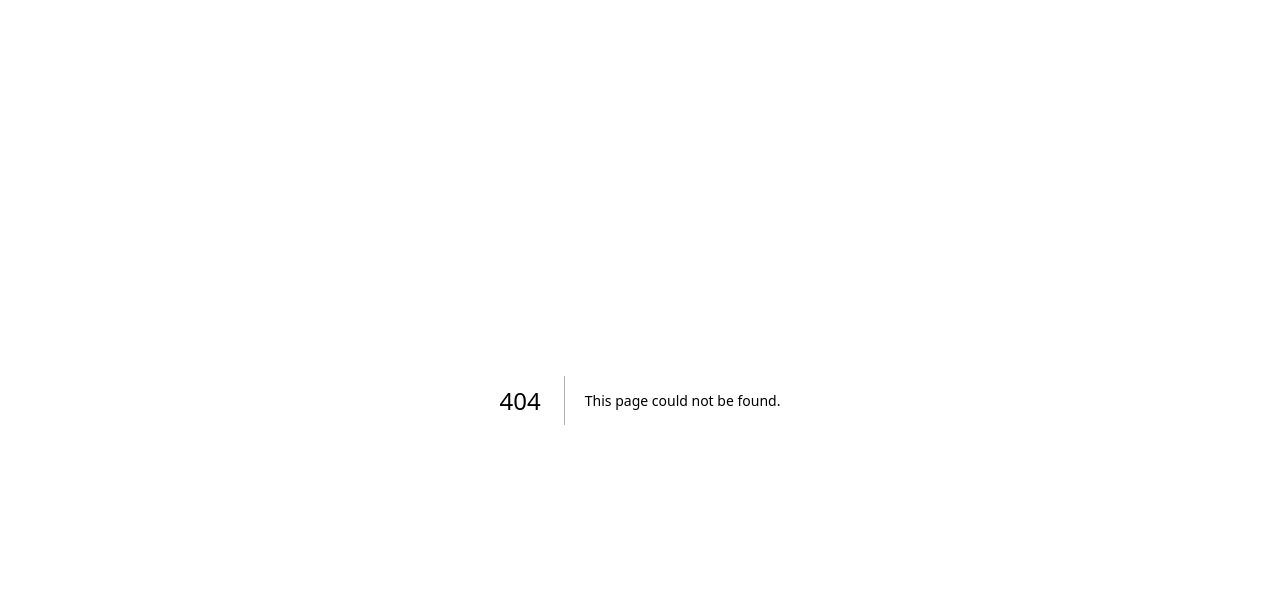
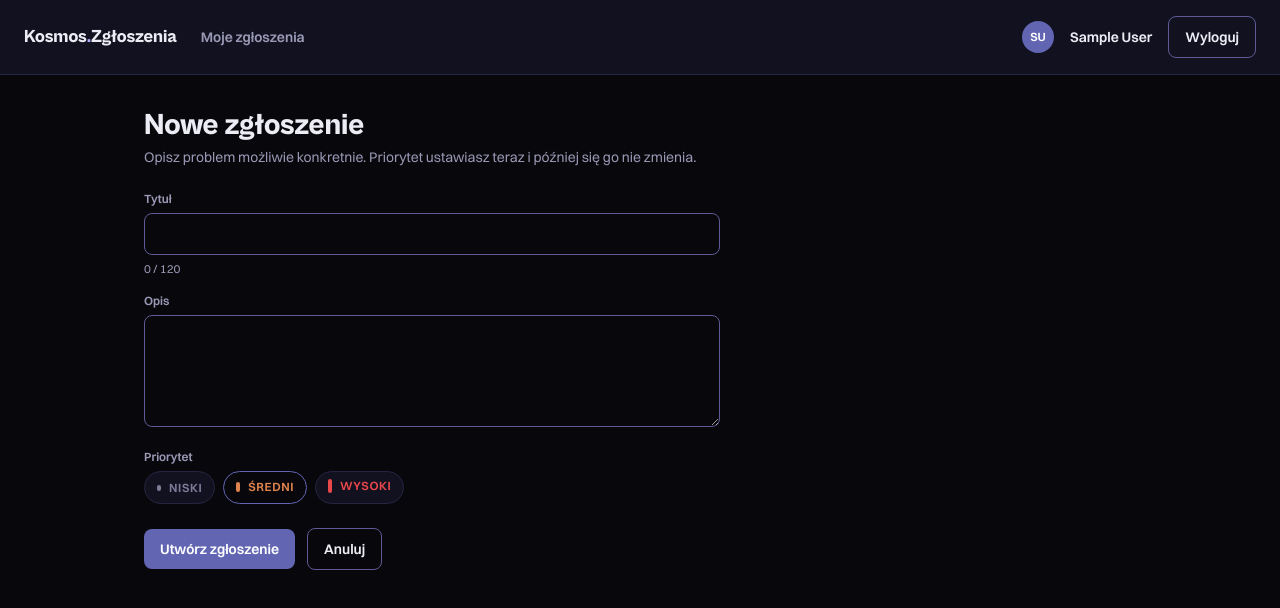
Before and after one commit to kuba-wojtas/kosmos, a Next.js app: page /zgloszenia/nowe in a window 1280 px wide. Before the commit this address had no page. Shown: the top 608 px of the page. Built offline with nearby package versions, Linux system fonts and the light colour scheme; no server answers; sample sign-in values are in the browser's storage.

Commit message:
nowe zgloszenie

```diff
--- /dev/null
+++ b/src/actions/tickets.ts
@@ -0,0 +1,48 @@
+"use server";
+
+import { revalidatePath } from "next/cache";
+import { z } from "zod";
+import { prisma } from "@/lib/prisma";
+import { requireSession } from "@/lib/session";
+import { newTicketSchema } from "@/lib/validation";
+import type { ActionResult } from "@/lib/action-result";
+
+export async function createTicket(data: unknown): Promise<ActionResult<{ number: number }>> {
+  const result = newTicketSchema.safeParse(data);
+  if (!result.success) {
+    return {
+      ok: false,
+      error: "Popraw zaznaczone pola.",
+      fieldErrors: z.flattenError(result.error).fieldErrors as Record<string, string[]>,
+    };
+  }
+
+  const user = await requireSession();
+  const { title, description, priority } = result.data;
+
+  // Blok obejmujacy zapis do bazy, tak jak w registerUser: tworzenie zgloszenia
+  // moze odrzucic obietnice z powodow infrastrukturalnych (cold start Neona,
+  // wyczerpana pula polaczen), nie tylko z powodu blednych danych, a akcja
+  // serwerowa nie moze wtedy rzucic w strone formularza.
+  try {
+    // authorId zawsze z sesji, nigdy z wejscia. Jawny literal, nie rozwiniecie
+    // zwalidowanych danych: dodatkowe pole w zadaniu nie moze podszyc sie pod
+    // innego autora. Status zostaje na domyslnym NEW ze schematu.
+    const ticket = await prisma.ticket.create({
+      data: {
+        title,
+        description,
+        priority,
+        authorId: user.id,
+      },
+      select: { number: true },
+    });
+
+    revalidatePath("/zgloszenia");
+    return { ok: true, data: { number: ticket.number } };
+  } catch {
+    // Nie ujawniamy tresci wyjatku: moze zawierac nazwy kolumn i fragmenty
+    // zapytania. Uzytkownik dostaje ogolny komunikat, akcja mimo to nie rzuca.
+    return { ok: false, error: "Nie udało się utworzyć zgłoszenia. Spróbuj ponownie." };
+  }
+}
--- /dev/null
+++ b/src/app/zgloszenia/nowe/page.tsx
@@ -0,0 +1,16 @@
+import { TicketForm } from "@/components/TicketForm";
+
+export default function NoweZgloszeniePage() {
+  return (
+    <div className="max-w-xl">
+      <h1 className="font-display text-3xl font-extrabold text-fg">Nowe zgłoszenie</h1>
+      <p className="mt-1 text-sm text-muted">
+        Opisz problem możliwie konkretnie. Priorytet ustawiasz teraz i później się go nie zmienia.
+      </p>
+
+      <div className="mt-6">
+        <TicketForm />
+      </div>
+    </div>
+  );
+}
--- /dev/null
+++ b/src/components/TicketForm.tsx
@@ -0,0 +1,131 @@
+"use client";
+
+import { useState } from "react";
+import type { KeyboardEvent } from "react";
+import { useForm } from "react-hook-form";
+import { zodResolver } from "@hookform/resolvers/zod";
+import { useRouter } from "next/navigation";
+import { Button } from "@/components/ui/Button";
+import { Chip } from "@/components/ui/Chip";
+import { FieldError } from "@/components/ui/FieldError";
+import { Input } from "@/components/ui/Input";
+import { PriorityMark } from "@/components/ui/PriorityMark";
+import { Textarea } from "@/components/ui/Textarea";
+import { createTicket } from "@/actions/tickets";
+import { ALL_PRIORITIES } from "@/lib/labels";
+import { newTicketSchema, type NewTicket } from "@/lib/validation";
+
+const TITLE_MAX_LENGTH = 120;
+
+export function TicketForm() {
+  const router = useRouter();
+  const [formError, setFormError] = useState<string | null>(null);
+
+  const {
+    register,
+    handleSubmit,
+    setValue,
+    setError,
+    watch,
+    formState: { errors, isSubmitting },
+  } = useForm<NewTicket>({
+    resolver: zodResolver(newTicketSchema),
+    defaultValues: { title: "", description: "", priority: "MEDIUM" },
+  });
+
+  const title = watch("title");
+  const priority = watch("priority");
+
+  // Roving tabindex: strzalki przesuwaja wybor i fokus razem, tak jak w
+  // natywnej grupie radio. Tab wchodzi w grupe tylko na aktywnym elemencie.
+  function selectPriority(index: number) {
+    const value = ALL_PRIORITIES[index];
+    setValue("priority", value, { shouldValidate: true, shouldDirty: true });
+    document.getElementById(`priority-${value}`)?.focus();
+  }
+
+  function handlePriorityKeyDown(event: KeyboardEvent<HTMLButtonElement>, index: number) {
+    if (event.key === "ArrowRight" || event.key === "ArrowDown") {
+      event.preventDefault();
+      selectPriority((index + 1) % ALL_PRIORITIES.length);
+    } else if (event.key === "ArrowLeft" || event.key === "ArrowUp") {
+      event.preventDefault();
+      selectPriority((index - 1 + ALL_PRIORITIES.length) % ALL_PRIORITIES.length);
+    }
+  }
+
+  async function submit(data: NewTicket) {
+    setFormError(null);
+    const result = await createTicket(data);
+
+    if (!result.ok) {
+      if (result.fieldErrors) {
+        for (const [field, messages] of Object.entries(result.fieldErrors)) {
+          setError(field as keyof NewTicket, { message: messages[0] });
+        }
+      } else {
+        setFormError(result.error);
+      }
+      return;
+    }
+
+    router.push(`/zgloszenia/${result.data.number}`);
+  }
+
+  return (
+    <form onSubmit={handleSubmit(submit)} noValidate>
+      <label className="mb-1.5 block text-xs font-semibold text-muted" htmlFor="title">
+        Tytuł
+      </label>
+      <Input id="title" aria-invalid={!!errors.title} {...register("title")} />
+      <div className="mt-1.5 flex items-center justify-between gap-4">
+        <FieldError>{errors.title?.message}</FieldError>
+        <span className="whitespace-nowrap text-xs text-muted">
+          {title.length} / {TITLE_MAX_LENGTH}
+        </span>
+      </div>
+
+      <label className="mb-1.5 mt-4 block text-xs font-semibold text-muted" htmlFor="description">
+        Opis
+      </label>
+      <Textarea id="description" aria-invalid={!!errors.description} {...register("description")} />
+      <FieldError>{errors.description?.message}</FieldError>
+
+      <span className="mb-1.5 mt-4 block text-xs font-semibold text-muted" id="priority-label">
+        Priorytet
+      </span>
+      <div role="radiogroup" aria-labelledby="priority-label" className="flex flex-wrap gap-2">
+        {ALL_PRIORITIES.map((value, index) => (
+          <Chip
+            key={value}
+            id={`priority-${value}`}
+            role="radio"
+            aria-checked={priority === value}
+            tabIndex={priority === value ? 0 : -1}
+            active={priority === value}
+            onClick={() => selectPriority(index)}
+            onKeyDown={(event) => handlePriorityKeyDown(event, index)}
+          >
+            <PriorityMark priority={value} />
+          </Chip>
+        ))}
+      </div>
+      <FieldError>{errors.priority?.message}</FieldError>
+
+      {formError && (
+        <p className="mt-4 rounded-lg border border-danger-line bg-danger-bg px-3 py-2.5 text-sm text-danger">
+          {formError}
+        </p>
+      )}
+
+      <div className="mt-6 flex items-center gap-3">
+        <Button type="submit" disabled={isSubmitting}>
+          {isSubmitting ? "Tworzenie..." : "Utwórz zgłoszenie"}
+        </Button>
+        <Button type="button" variant="ghost" onClick={() => router.push("/zgloszenia")}>
+          Anuluj
+        </Button>
+      </div>
+    </form>
+  );
+}
--- a/src/components/ui/Chip.tsx
+++ b/src/components/ui/Chip.tsx
@@ -1,18 +1,21 @@
-import type { ReactNode } from "react";
+import type { ButtonHTMLAttributes, ReactNode } from "react";
 import Link from "next/link";
 
 type Props = {
   href?: string;
   active?: boolean;
   children: ReactNode;
-};
+} & Omit<ButtonHTMLAttributes<HTMLButtonElement>, "children">;
 
 const stateClasses = {
   inactive: "border-line bg-surface text-muted",
   active: "border-brand bg-[--color-status-new-bg] text-fg",
 };
 
-export function Chip({ href, active = false, children }: Props) {
+// Bez href i bez onClick chip jest dekoracja (span). Z onClick staje sie
+// przyciskiem: tego wariantu potrzebuje wybor priorytetu w formularzu, jako
+// grupa radiowa sterowana klawiatura, nie linkiem.
+export function Chip({ href, active = false, children, onClick, ...rest }: Props) {
   const className = `rounded-full border px-3 py-1.5 text-xs ${active ? stateClasses.active : stateClasses.inactive}`;
 
   if (href) {
@@ -23,5 +26,13 @@ export function Chip({ href, active = false, children }: Props) {
     );
   }
 
+  if (onClick) {
+    return (
+      <button type="button" className={className} onClick={onClick} {...rest}>
+        {children}
+      </button>
+    );
+  }
+
   return <span className={className}>{children}</span>;
 }
```
